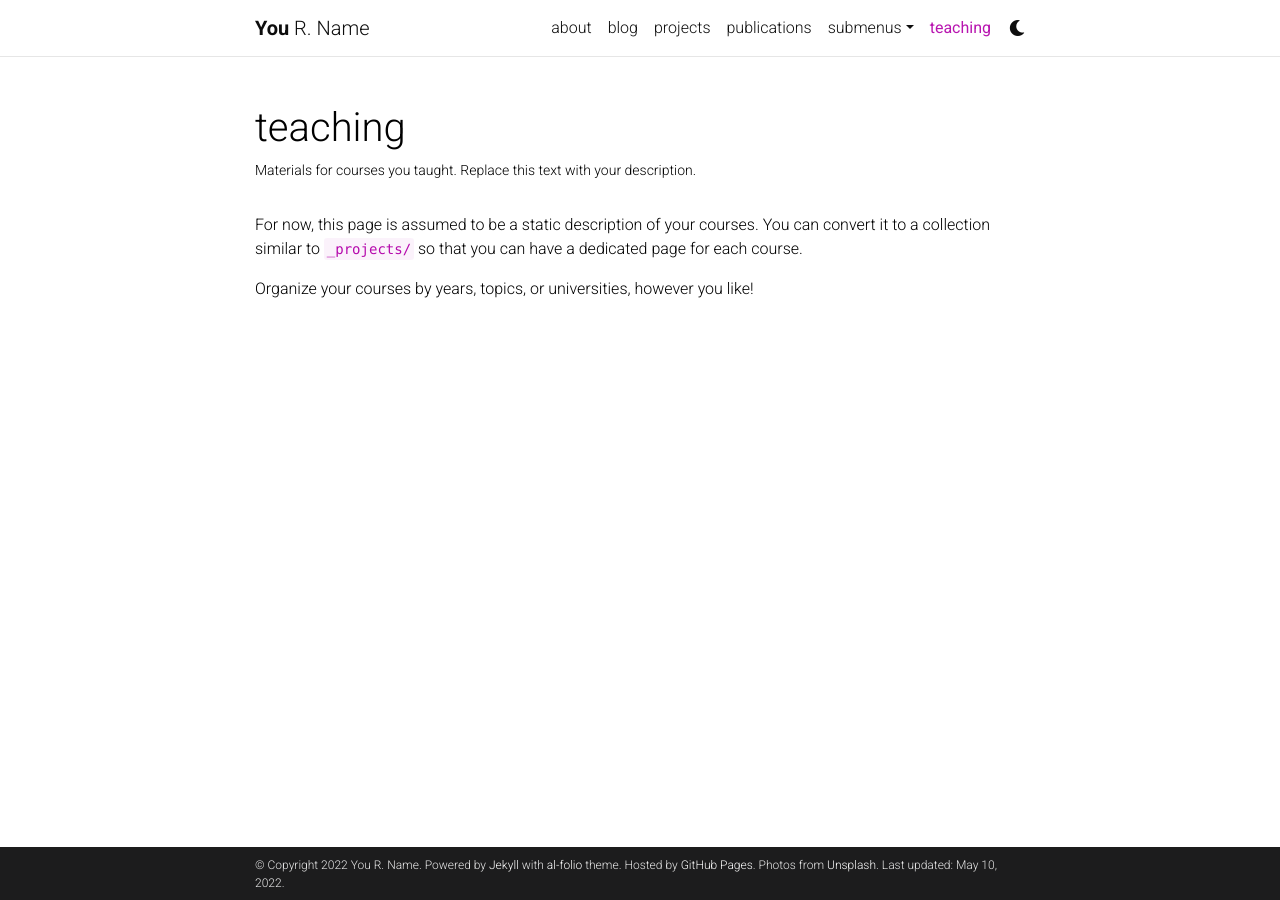
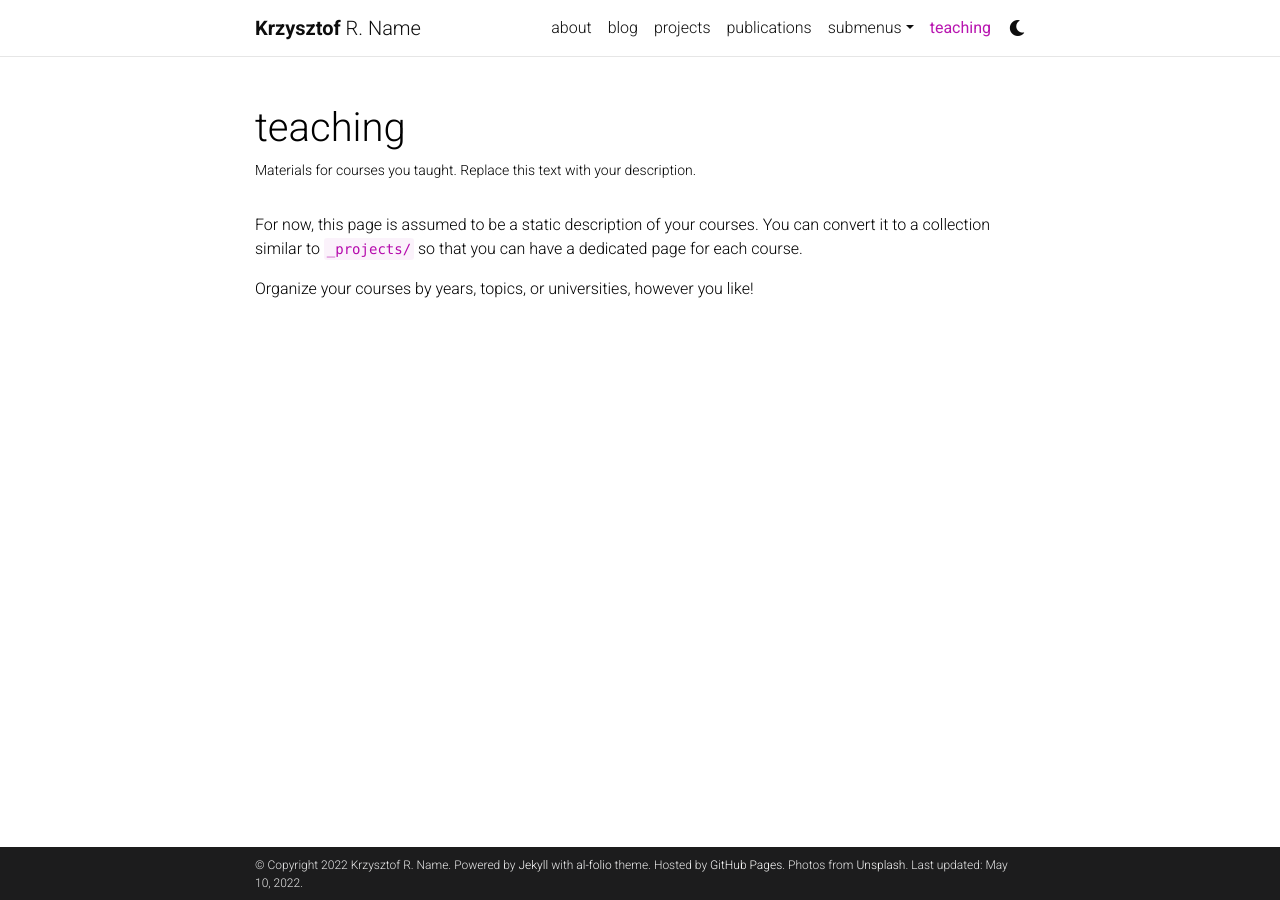
Before and after one commit to KRechowicz/KRechowicz.github.io, a Jekyll site: the page built from _pages/teaching.md, in a window 1280 px wide. Built offline with Jekyll 4.4.1, drawn with Linux system fonts in a browser that asks for light colours; comment, search, counter and statistics services are not loaded; a style sheet for code colours, icons or effects is not loaded.

Commit message:
Update _config.yml

```diff
--- a/_config.yml
+++ b/_config.yml
@@ -3,7 +3,7 @@
 # -----------------------------------------------------------------------------
 
 title: blank # the website title (if blank, full name will be used instead)
-first_name: You
+first_name: Krzysztof
 middle_name: R.
 last_name: Name
 email: you@example.com
@@ -19,7 +19,7 @@ lang: en # the language of your site (for example: en, fr, cn, ru, etc.)
 icon: ⚛️  # the emoji used as the favicon (alternatively, provide image name in /assets/img/)
 
 url: https://krechowicz.github.io # the base hostname & protocol for your site
-baseurl: /al-folio # the subpath of your site, e.g. /blog/
+baseurl: # the subpath of your site, e.g. /blog/
 last_updated: true # set to true if you want to display last updated in the footer
 impressum_path:  # set to path to include impressum link in the footer, use the same path as permalink in a page, helps to conform with EU GDPR
 
```
